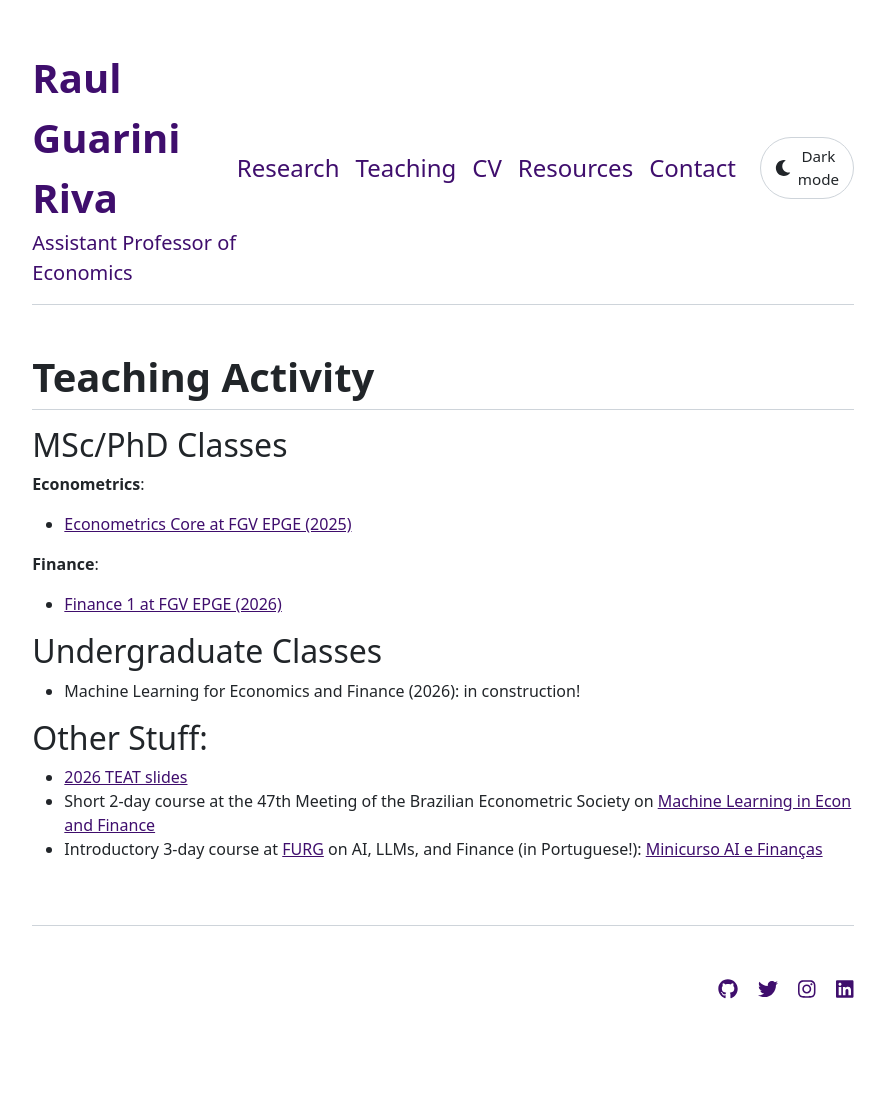
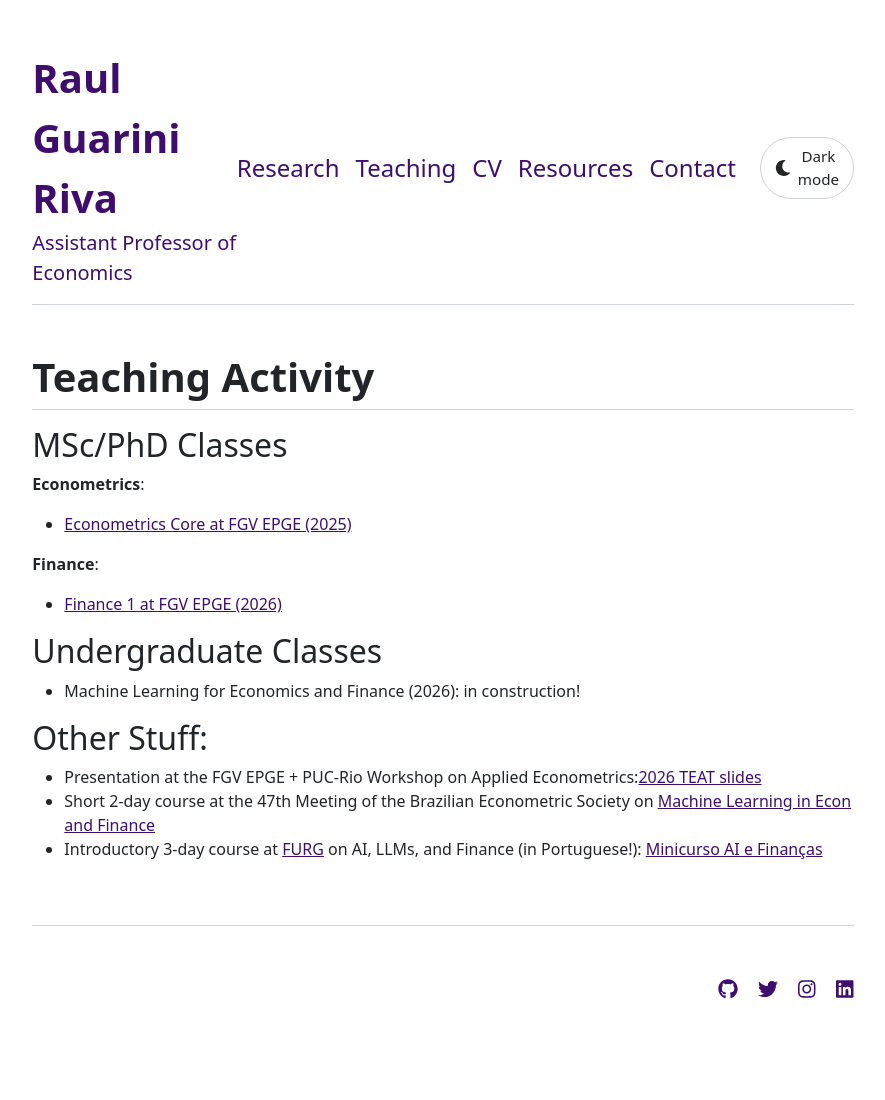
Before and after one commit to rgriva/rgriva.github.io, a Jekyll site: the page built from courses.md, in a window 1280 px wide. Shown: the whole page, without its empty margins (197-1082 px from the left). Built offline with Jekyll 4.4.1, drawn with Linux system fonts in a browser that asks for light colours.

Commit message:
Added better text for TEAT slides.

```diff
--- a/courses.md
+++ b/courses.md
@@ -17,6 +17,6 @@ title: "Teaching Activity"
 
 ## Other Stuff:
 
-- [2026 TEAT slides](https://rgriva.github.io/2026_TEAT_slides/)
+- Presentation at the FGV EPGE + PUC-Rio Workshop on Applied Econometrics:[2026 TEAT slides](https://rgriva.github.io/2026_TEAT_slides/)
 - Short 2-day course at the 47th Meeting of the Brazilian Econometric Society on [Machine Learning in Econ and Finance](https://github.com/rgriva/SBE_2025)
 - Introductory 3-day course at [FURG](https://www.furg.br/) on AI, LLMs, and Finance (in Portuguese!): [Minicurso AI e Finanças](https://rgriva.github.io/minicurso_FURG_SBFin/)
```
